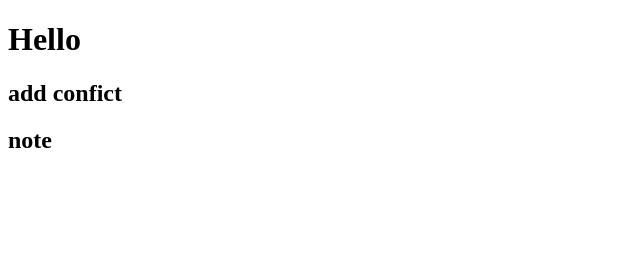
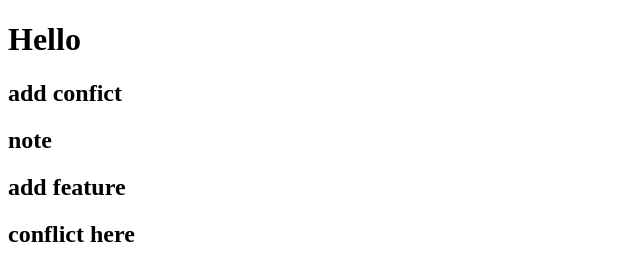
Before and after one commit to truongmanhhung58/ProJect2, a plain HTML site: page index.html in a window 1280 px wide. Shown: the whole page, without its empty margins (0-640 px from the left). Drawn offline with Linux system fonts and the light colour scheme.

Commit message:
create conflict

```diff
--- a/index.html
+++ b/index.html
@@ -9,6 +9,8 @@
     <h1>Hello</h1>
     <h2>add confict</h2>
     <h2>note</h2>
+    <h2>add feature</h2>
+    <h2>conflict here</h2>
 
 </body>
 </html>
```
